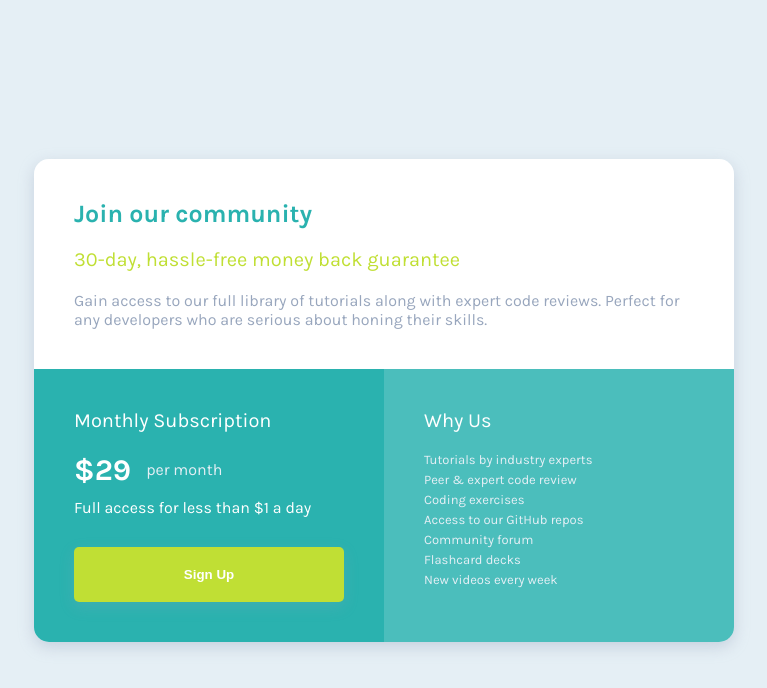
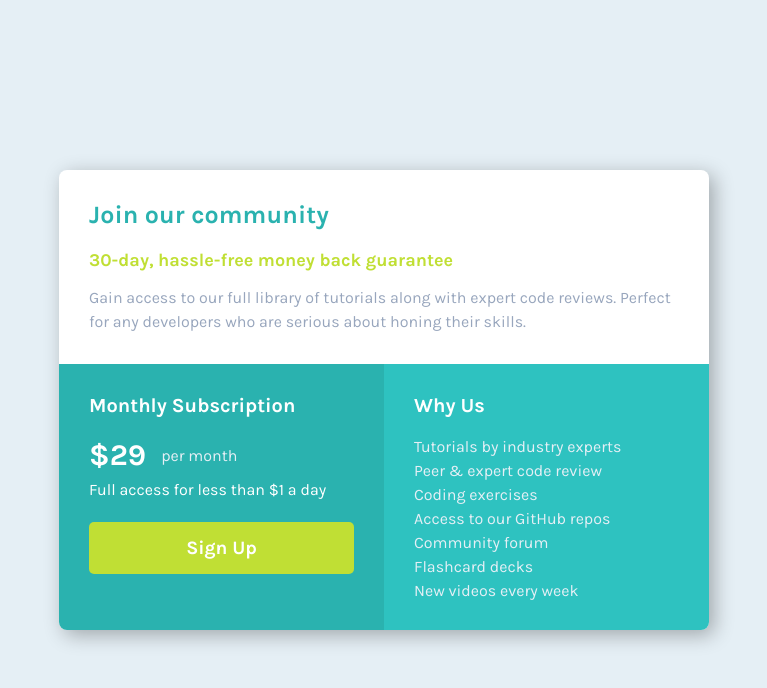
Before and after one commit to NDOY3M4N/single-price-grid-component, a plain HTML site: page index.html in a window 1280 px wide. Shown: the whole page, without its empty margins (256-1023 px from the left). Drawn offline with Linux system fonts and the light colour scheme.

Commit message:
new solution

```diff
--- a/index.html
+++ b/index.html
@@ -1,59 +1,37 @@
 <!DOCTYPE html>
 <html lang="en">
 <head>
-    <meta charset="UTF-8" />
-    <meta name="author" content="NDOY3M4N" />
-    <meta name="viewport" content="width=device-width, initial-scale=1.0" />
+  <meta charset="UTF-8">
+  <meta name="viewport" content="width=device-width, initial-scale=1.0">
+  <meta name="description" content="A Frontend Mentor Challenge">
 
-    <link
-      rel="icon"
-      type="image/png"
-      sizes="32x32"
-      href="./images/favicon-32x32.png"
-    />
+  <link rel="icon" type="image/png" sizes="32x32" href="./images/favicon-32x32.png">
 
   <title>Frontend Mentor | Single Price Grid Component</title>
 
-    <!-- Feel free to remove these styles or customise in your own stylesheet 👍 -->
-    <style>
-      .attribution {
-        font-size: 11px;
-        text-align: center;
-        background: #fff;
-        padding: 20px;
-        color: #000;
-        width: 100%;
-      }
-      .attribution a {
-        color: hsl(228, 45%, 44%);
-      }
-    </style>
-    <link rel="stylesheet" href="style.css" />
-    <script src="main.js" defer></script>
+  <link rel="preconnect" href="https://fonts.gstatic.com">
+  <link href="https://fonts.googleapis.com/css2?family=Karla:wght@400;700&display=swap" rel="stylesheet">
+  <link rel="stylesheet" href="style.css">
 </head>
 <body>
   <div class="container">
-      <main class="main-content">
-        <h1>Join our community</h1>
-        <h2>30-day, hassle-free money back guarantee</h2>
-        <p>
-          Gain access to our full library of tutorials along with expert code
-          reviews. Perfect for any developers who are serious about honing their
-          skills.
-        </p>
-      </main>
-      <section class="sec-content-1">
-        <h2>Monthly Subscription</h2>
-        <div class="price-per-month">
-          <span class="price">&dollar;29</span>
-          <span class="mensuality">per month</span>
+    <div class="box">
+      <h1 class="title">Join our community</h1>
+      <h3 class="desc">30-day, hassle-free money back guarantee</h3>
+      <p>Gain access to our full library of tutorials along with expert code reviews. Perfect for any developers who are serious about honing their skills.</p>
+    </div>
+    <div class="box">
+      <h2 class="sub-title">Monthly Subscription</h2>
+      <div class="price">
+        <div class="amount">&dollar;29</div>
+        <div class="freq">per month</div>
       </div>
       <p>Full access for less than &dollar;1 a day</p>
-        <button>Sign Up</button>
-      </section>
-      <section class="sec-content-2">
-        <h2>Why Us</h2>
-        <ul>
+      <button class="btn">Sign Up</button>
+    </div>
+    <div class="box">
+      <h2 class="sub-title">Why Us</h2>
+      <ul class="why-us">
         <li>Tutorials by industry experts</li>
         <li>Peer &amp; expert code review</li>
         <li>Coding exercises</li>
@@ -62,19 +40,7 @@
         <li>Flashcard decks</li>
         <li>New videos every week</li>
       </ul>
-      </section>
     </div>
-
-    <!-- <footer>
-      <p class="attribution">
-        Challenge by
-        <a href="https://www.frontendmentor.io?ref=challenge" target="_blank"
-          >Frontend Mentor</a
-        >. Coded by
-        <a href="https://github.com/NDOY3M4N/" target="_blank"
-          >Abdoulaye NDOYE</a
-        >.
-      </p>
-    </footer> -->
+  </div>
 </body>
 </html>
--- a/style.css
+++ b/style.css
@@ -1,133 +1,138 @@
-@import url('https://fonts.googleapis.com/css2?family=Karla:wght@400;700&display=swap');
-/* Body */
-* {
+:root {
+  /* Primary */
+  --cyan-dark: hsl(179, 62%, 43%);
+  --cyan-light: hsl(179, 62%, 47%);
+  --bright-yellow: hsl(71, 73%, 54%);
+
+  /* Neutral */
+  --light-gray: hsl(204, 43%, 93%);
+  --grayish-blue: hsl(218, 22%, 67%);
+}
+
+*,
+*::before,
+*::after {
   margin: 0;
   padding: 0;
   box-sizing: border-box;
+  font-family: 'Karla', sans-serif;
 }
 
 body {
-  background: hsl(204, 43%, 93%);
-  font-family: 'Karla', sans-serif;
+  font-weight: 400;
   font-size: 16px;
-  font-weight: 400;
+  color: var(--grayish-blue);
+  background: var(--light-gray);
+  min-height: 100vh;
   display: flex;
+  align-items: center;
   justify-content: center;
-  align-items: center;
-  height: 100%;
-  margin: 100px 0;
-}
-/* The container w/ rounded corner */
-.container {
-  width: 700px;
-  max-width: 80%;
-  border-radius: 15px;
-  box-shadow: 0 5px 15px hsla(218, 22%, 67%, 0.4);
-  overflow: hidden;
+  padding: 30px;
 }
 
-/* The content of our container */
+ul {
+  list-style: none;
+}
 
-main,
-section {
+.title {
+  font-weight: 700;
+  font-size: 25px;
+  color: var(--cyan-dark);
+  margin-bottom: 20px;
+  letter-spacing: 0.1px;
+}
+
+.sub-title {
+  font-weight: 700;
+  font-size: 20px;
+  color: white;
+  margin-bottom: 20px;
+}
+
+.desc {
+  font-size: 18px;
+  color: var(--bright-yellow);
+  margin-bottom: 15px;
+}
+
+p {
+  color: var(--grayish-blue);
+  line-height: 1.5;
+}
+
+.container {
+  border-radius: 8px;
+  background: white;
+  overflow: hidden;
+  box-shadow: 5px 5px 20px rgba(0, 0, 0, 0.3);
+}
+
+.box {
   padding: 25px;
 }
 
-h1,
-h2 { margin-bottom: 20px; }
-h2 { font-weight: 400; }
-/* the main content of our container */
-
-.main-content {
-  background: #fff;
-  color: hsl(218, 22%, 67%);
+.box:nth-child(2) {
+  background: var(--cyan-dark);
+  color: white;
 }
 
-.main-content h1 {
-  color: hsl(179, 62%, 43%);
-  font-size: 25px;
-}
-
-.main-content h2 {
-  color: hsl(71, 73%, 54%);
-  font-size: 20px;
-}
-
-/* the secondary content of our container */
-
-section {
-  color: #fff;
-}
-
-section h2 {
-  font-size: 20px;
-}
-
-/* The first secondary content */
-.sec-content-1 {
-  background: hsl(179, 62%, 43%);
-}
-
-.sec-content-1 p {
-  margin-bottom: 30px;
-}
-
-.price-per-month {
-  display: flex;
-  align-items: center;
-  margin-bottom: 10px;
+.box:nth-child(2) p {
+  color: white;
 }
 
 .price {
+  display: inline-flex;
+  align-items: center;
+  margin-bottom: 5px;
+}
+
+.price .amount {
   font-size: 30px;
-  margin-right: 15px;
   font-weight: 700;
 }
-.mensuality {
-  color: hsl(204, 43%, 93%);
+
+.price .freq {
+  margin-left: 15px;
+  color: var(--light-gray);
 }
 
-button {
+.btn {
   border: none;
-  outline: none;
-  width: 100%;
-  background: hsl(71, 73%, 54%);
-  color: #fff;
-  padding: 20px;
+  background: var(--bright-yellow);
+  padding: 15px 10px;
+  color: white;
+  font-size: 19px;
   font-weight: 700;
   border-radius: 5px;
-  box-shadow: 0 5px 15px hsla(218, 22%, 67%, 0.2);
+  width: 100%;
+  margin-top: 20px;
 }
 
-/* The first secondary content */
-.sec-content-2 {
-  background: hsl(179, 47%, 52%);
+.box:nth-child(3) {
+  background: var(--cyan-light);
+  color: white;
 }
 
-li {
-  list-style: none;
-  color: hsl(204, 43%, 93%);
-  margin-bottom: 5px;
-  font-size: 13px;
+.why-us > * + * {
+  margin-top: 5px;
+}
+
+.why-us li {
+  color: var(--light-gray);
 }
 
 @media (min-width: 600px) {
-  body {
-    height: 100vh;
-    margin: 0;
-  }
-
   .container {
     display: grid;
+    max-width: 650px;
     grid-template-columns: repeat(2, 1fr);
   }
 
-  main,
-  section {
-    padding: 40px;
+  .box {
+    padding: 30px;
   }
 
-  .main-content {
+  .box:nth-child(1) {
     grid-column: 1/3;
   }
 }
```
Also changed, not shown: screenshot.png (added), 1 other file. Lines whose indentation alone changed are shown as unchanged.
